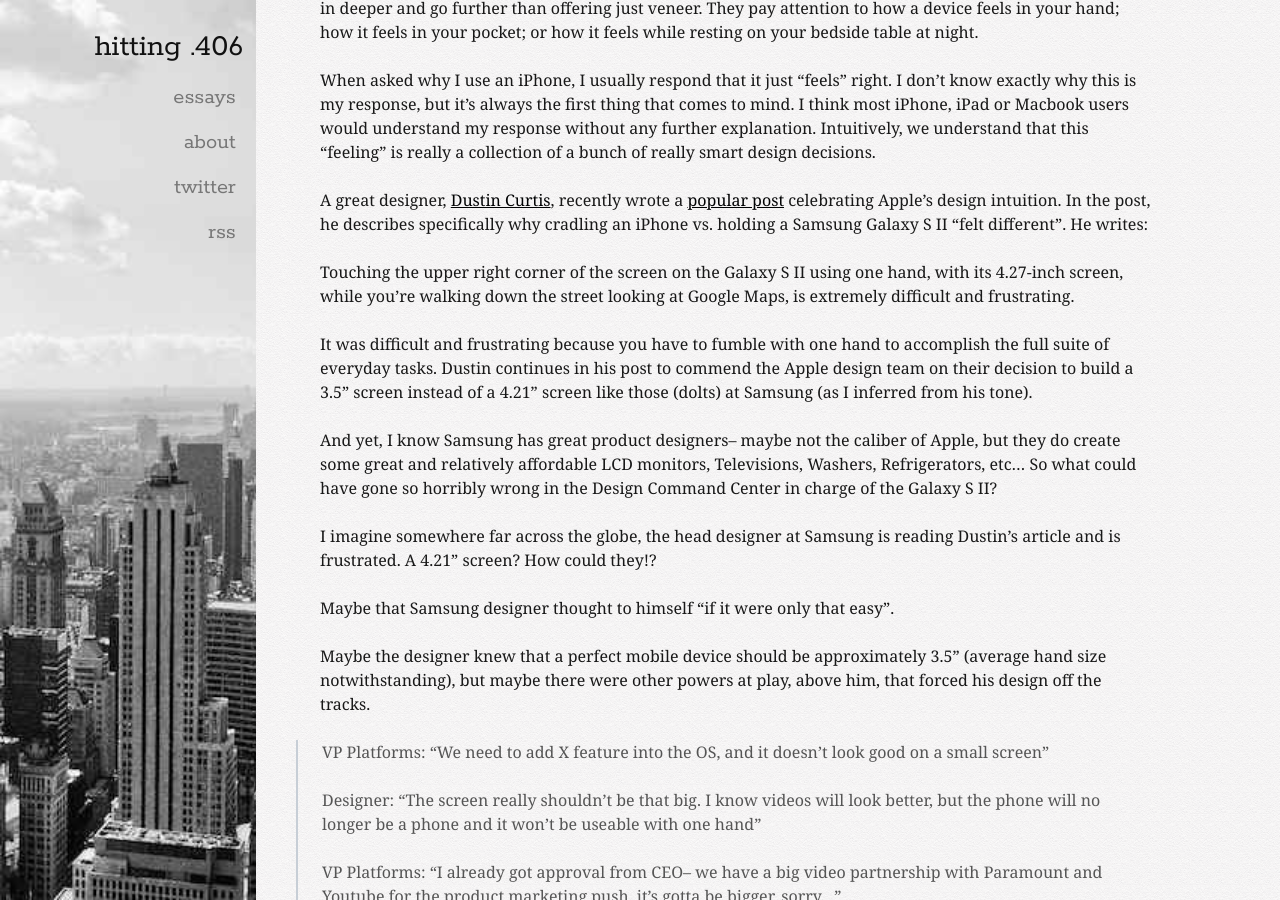
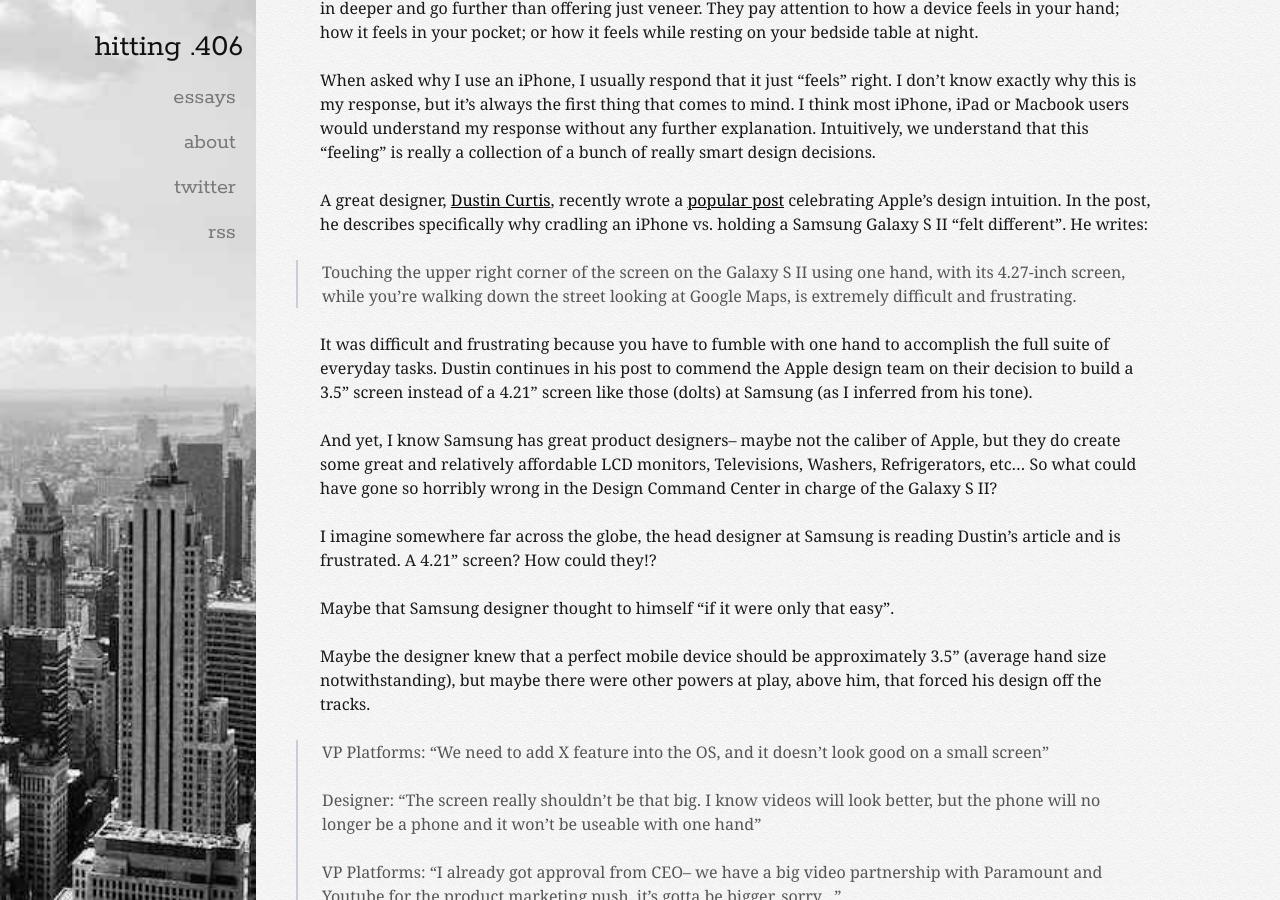
Before and after one commit to ajhit406/ajhit406.github.io, a Jekyll site: the page built from _posts/2012-01-04-harmony.md, in a window 1280 px wide and 900 px high, scrolled down 632 px. Built offline with Jekyll 4.4.1, drawn with Linux system fonts in a browser that asks for light colours; Markdown is read by kramdown in place of the engine named in the settings; comment, search, counter and statistics services are not loaded.

Commit message:
blockquote add

```diff
--- a/_posts/2012-01-04-harmony.md
+++ b/_posts/2012-01-04-harmony.md
@@ -15,7 +15,7 @@
 
 A great designer, [Dustin Curtis](http://www.dustincurtis.com/), recently wrote a [popular post](http://dcurt.is/3-point-5-inches) celebrating Apple's design intuition. In the post, he describes specifically why cradling an iPhone vs. holding a Samsung Galaxy S II "felt different".  He writes:
 
-Touching the upper right corner of the screen on the Galaxy S II using one hand, with its 4.27-inch screen, while you’re walking down the street looking at Google Maps, is extremely difficult and frustrating.
+> Touching the upper right corner of the screen on the Galaxy S II using one hand, with its 4.27-inch screen, while you’re walking down the street looking at Google Maps, is extremely difficult and frustrating.
 
 It was difficult and frustrating because you have to fumble with one hand to accomplish the full suite of everyday tasks.  Dustin continues in his post to commend the Apple design team on their decision to build a 3.5" screen instead of a 4.21" screen like those (dolts) at Samsung (as I inferred from his tone).
 
```
